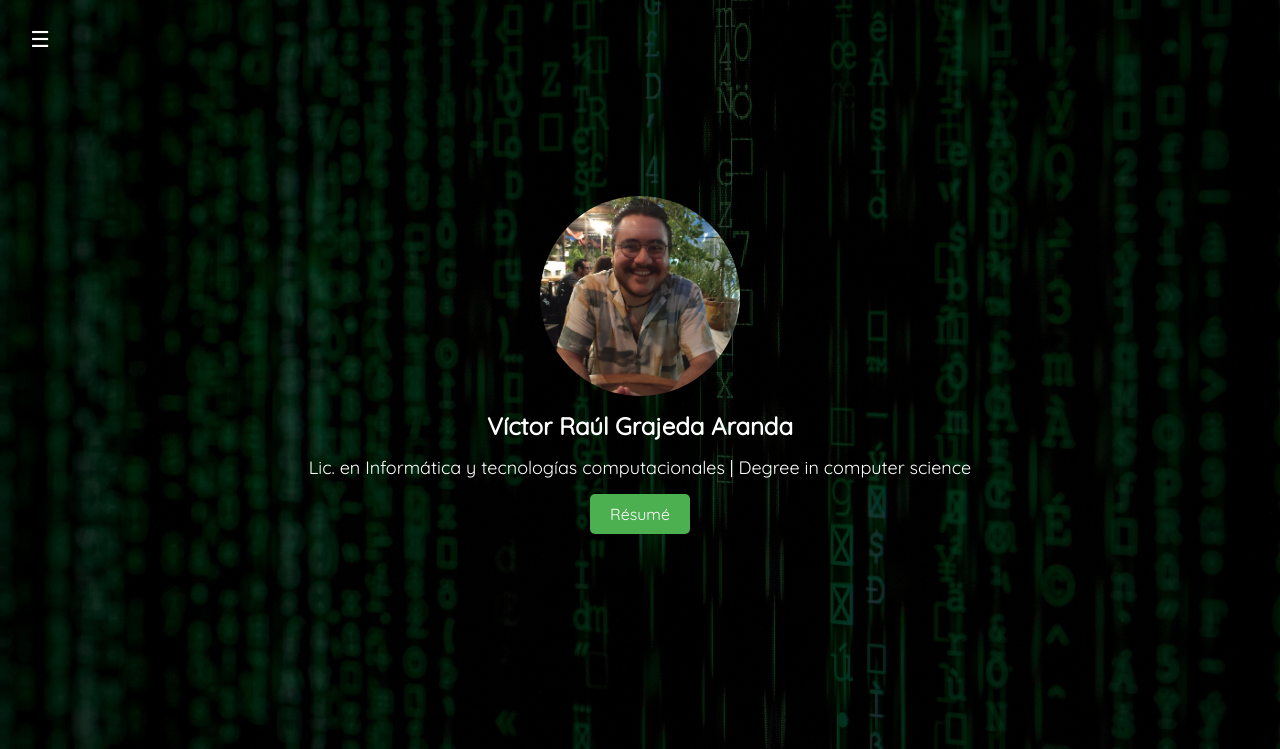
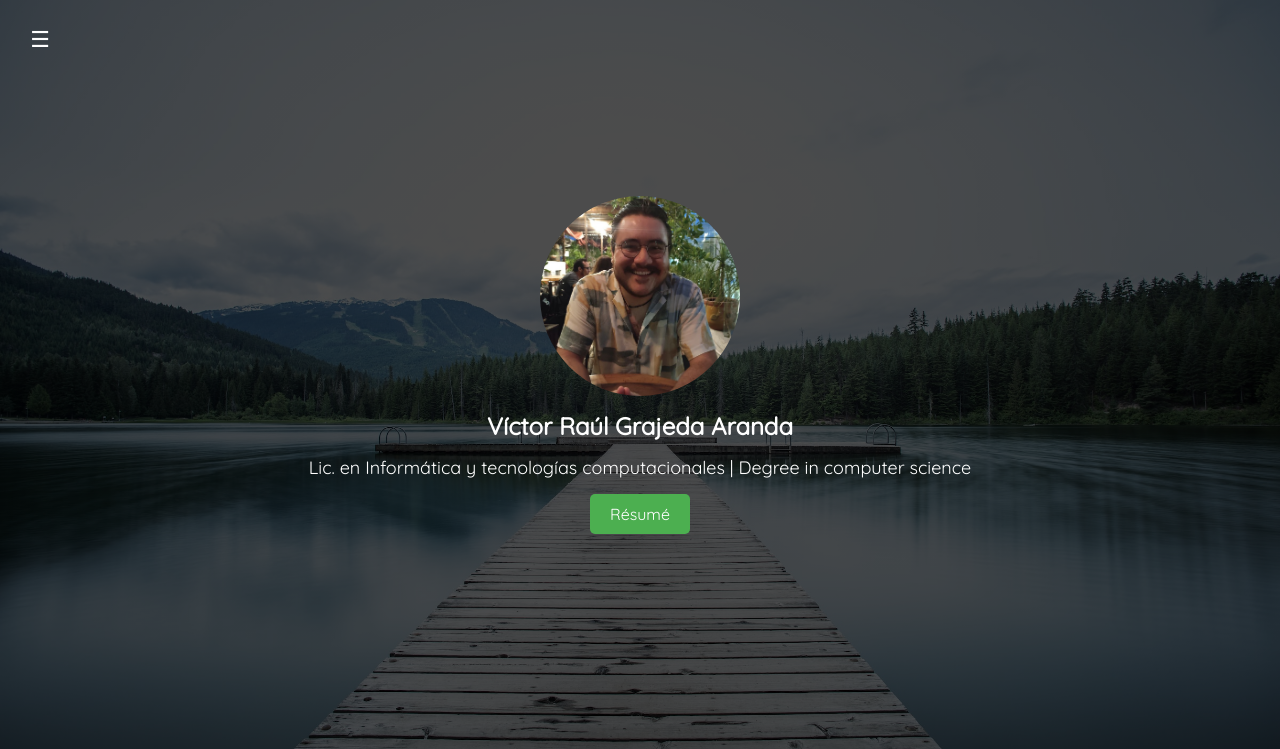
Before and after one commit to vgrajanda/vgrajanda.github.io, a plain HTML site: page index.html in a window 1280 px wide. Shown: the top 749 px of the page. Drawn offline with Linux system fonts and the light colour scheme.

Commit message:
Changing background

```diff
--- a/css/style.css
+++ b/css/style.css
@@ -6,7 +6,7 @@ body, html {
     padding: 0;
     font-family: 'Quicksand', sans-serif;
     color: white;
-	background: linear-gradient(rgba(0,0,0,0.7), rgba(0,0,0,0.7)), url('../img/background2.jpg') no-repeat center center fixed;
+	background: linear-gradient(rgba(0,0,0,0.7), rgba(0,0,0,0.7)), url('../img/background3.jpg') no-repeat center center fixed;
 	display: flex;
 	flex-direction: column;
     background-size: cover;
--- a/index.html
+++ b/index.html
@@ -3,7 +3,7 @@
 <head>
     <meta charset="UTF-8">
     <meta name="viewport" content="width=device-width, initial-scale=1.0">
-    <title>Portafolio de Ciberseguridad</title>
+    <title>Portafolio Víctor Grajeda</title>
     <link rel="stylesheet" href="css/style.css">
 
 	<link rel="stylesheet" href="https://cdnjs.cloudflare.com/ajax/libs/font-awesome/6.0.0-beta3/css/all.min.css">
```
Also changed, not shown: img/background3.jpg (added).
